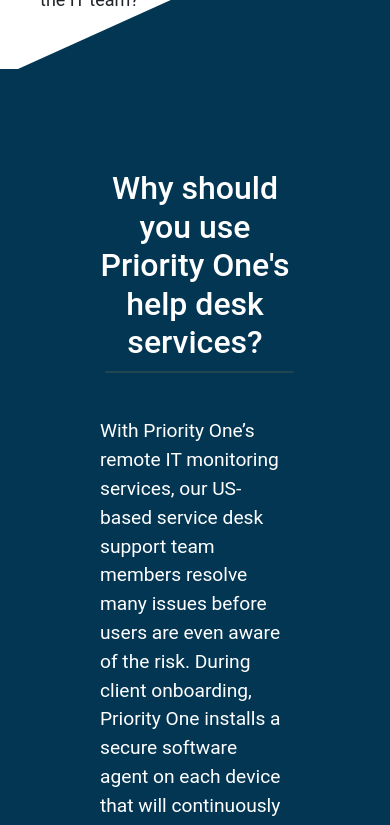
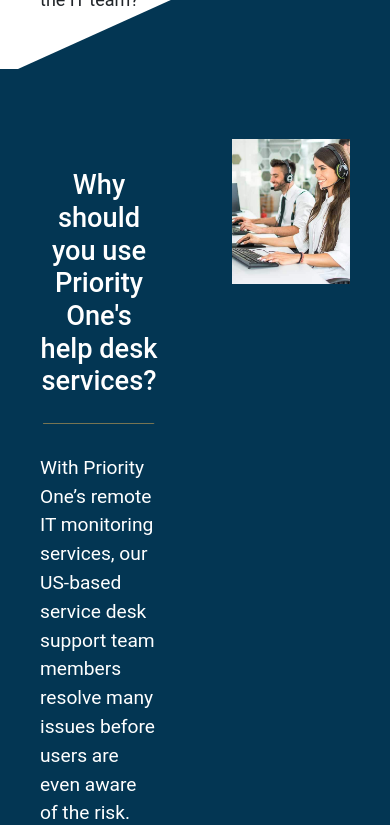
Before and after one commit to cwilso88/priorityOne, a React (Create React App) app: page / in a window 390 px wide. Shown: the part 1780-2605 px from the top of the page. Built offline with nearby package versions, Linux system fonts and the light colour scheme.

Commit message:
Omitted text to simplify mobile design

```diff
--- a/src/sass/_Services.scss
+++ b/src/sass/_Services.scss
@@ -19,8 +19,25 @@
 
     @media only screen and (max-width: 600px) {
         img {
-            width: 200px;
+            width: 250px;
+            height: 175px;
+            margin-top: 50px;
+            margin-bottom: 50px;
+
         }
 
    }
+
+   /* Small Screens (cellphones) */
+    @media only screen and (max-width: 455px) {
+        padding: 90px 40px;
+        .services_bottom_section {
+            display: none;
+        }
+        .services_bottom_image {
+            img {
+                display: none;
+            }
+        }
+   }
 }
--- a/src/sass/_WhyGetHelp.scss
+++ b/src/sass/_WhyGetHelp.scss
@@ -62,10 +62,13 @@
        p {
          padding-top: 25px;
        }
+       .column:nth-child(2) {
+         padding-bottom: 90px;
+       }
        li {
          font-size: 1em;
        }
- }
+  }
 }
 
 #whygethelp::after {
--- a/src/sass/_WhyPriorityOne.scss
+++ b/src/sass/_WhyPriorityOne.scss
@@ -46,6 +46,22 @@
    }
     /* Small devices (landscape tablets, 455px and up) */
     @media only screen and (max-width: 455px) {
+        padding: 100px 40px;
+        .column_text h1 {
+            font-size: 1.7em;
+        }
+
+        .column_image {
+            padding-bottom: 70px;
+        }
+        img {
+            margin: -30px 0;
+            width: 100%;
+            height: auto;
+        }
+        p {
+            font-size: 1em;
+        }
         p:nth-child(4) {
             display: none;
         }
```
